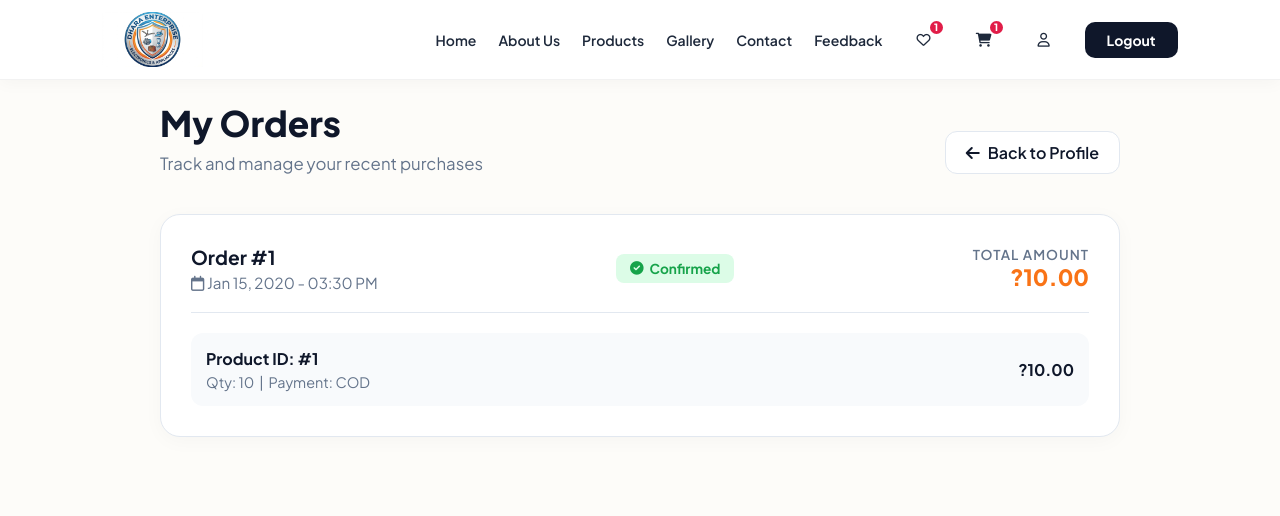
After one commit to Kariya-bansari/ecommerce-live, a Django app: page /product/orders/ in a window 1280 px wide. The commit adds this page. Shown: the top 516 px of the page. Run offline with Django 4.2, Linux system fonts and the light colour scheme; a user stored in the database is signed in; tables that the repository leaves empty hold one stand-in row (values such as "Sample post"); parts of the project's set-up code (start-up, migrations or seed data) failed here and were passed over.

Commit message:
Create My Orders page and link it from profile

```diff
--- a/store/urls.py
+++ b/store/urls.py
@@ -22,4 +22,5 @@ urlpatterns = [
     # Order pages
     path('order/<int:id>/', views.order_form, name='order_form'),
     path('place-order/', views.place_order, name='place_order'),
+    path('orders/', views.my_orders, name='my_orders'),
 ]
--- a/store/views.py
+++ b/store/views.py
@@ -236,3 +236,19 @@ def place_order(request):
     order.save()
     cart_items.delete()
     return render(request, "order_success.html", {"order": order})
+
+
+@login_required
+def my_orders(request):
+    orders = Order.objects.filter(user=request.user).order_by('-created_at')
+
+    # We also need to fetch wishlist/cart counts for the header to render correctly
+    wishlist_product_ids = Wishlist.objects.filter(user=request.user).values_list('product_id', flat=True) if request.user.is_authenticated else []
+    cart_product_ids = Cart.objects.filter(user=request.user).values_list('product_id', flat=True) if request.user.is_authenticated else []
+
+    context = {
+        'orders': orders,
+        'wishlist_product_ids': wishlist_product_ids,
+        'cart_product_ids': cart_product_ids,
+    }
+    return render(request, "my_orders.html", context)
--- /dev/null
+++ b/templates/my_orders.html
@@ -0,0 +1,112 @@
+<!DOCTYPE html>
+<html lang="en">
+<head>
+    <meta charset="UTF-8">
+    <meta name="viewport" content="width=device-width, initial-scale=1.0">
+    <title>My Orders | Dhara Enterprise</title>
+    <link href="https://cdnjs.cloudflare.com/ajax/libs/font-awesome/6.0.0/css/all.min.css" rel="stylesheet">
+    <link href="https://fonts.googleapis.com/css2?family=Plus+Jakarta+Sans:wght@300;400;500;600;700;800&display=swap" rel="stylesheet">
+    <style>
+        :root {
+            --primary: #f97316;
+            --primary-bg: #fdfcf9;
+            --dark: #0f172a;
+            --text: #334155;
+            --border: #e2e8f0;
+            --card-bg: #ffffff;
+            --transition: all 0.3s ease;
+        }
+        * { margin: 0; padding: 0; box-sizing: border-box; font-family: 'Plus Jakarta Sans', sans-serif; }
+        body { background: var(--primary-bg); color: var(--text); padding-top: 100px; padding-bottom: 80px; }
+
+        .container { max-width: 1000px; margin: 0 auto; padding: 0 20px; }
+        .page-header { margin-bottom: 40px; display: flex; justify-content: space-between; align-items: flex-end; }
+        .page-title h1 { font-size: 2.2rem; color: var(--dark); font-weight: 800; margin-bottom: 8px; }
+        .page-title p { color: #64748b; font-size: 1.05rem; }
+        .back-btn { display: inline-flex; align-items: center; gap: 8px; color: var(--dark); text-decoration: none; font-weight: 600; background: white; padding: 10px 20px; border-radius: 12px; border: 1px solid var(--border); transition: var(--transition); }
+        .back-btn:hover { background: var(--primary); color: white; border-color: var(--primary); transform: translateY(-2px); }
+
+        .orders-list { display: flex; flex-direction: column; gap: 24px; }
+        .order-card { background: var(--card-bg); border-radius: 20px; border: 1px solid var(--border); padding: 30px; box-shadow: 0 4px 20px rgba(0,0,0,0.03); }
+        .order-header { display: flex; justify-content: space-between; align-items: center; border-bottom: 1px solid var(--border); padding-bottom: 20px; margin-bottom: 20px; flex-wrap: wrap; gap: 15px; }
+        .order-id { font-size: 1.2rem; font-weight: 700; color: var(--dark); }
+        .order-date { color: #64748b; font-size: 0.95rem; margin-top: 4px; }
+        .order-status { background: #dcfce7; color: #16a34a; padding: 6px 14px; border-radius: 8px; font-weight: 700; font-size: 0.85rem; display: inline-flex; align-items: center; gap: 6px; }
+        .order-total { text-align: right; }
+        .order-total span { display: block; color: #64748b; font-size: 0.85rem; font-weight: 600; text-transform: uppercase; letter-spacing: 1px; }
+        .order-total strong { font-size: 1.4rem; color: var(--primary); font-weight: 800; }
+
+        .order-items { display: flex; flex-direction: column; gap: 15px; }
+        .order-item { display: flex; justify-content: space-between; align-items: center; padding: 15px; background: #f8fafc; border-radius: 12px; }
+        .item-info h4 { color: var(--dark); font-size: 1rem; margin-bottom: 4px; }
+        .item-info p { color: #64748b; font-size: 0.9rem; }
+        .item-price { font-weight: 700; color: var(--dark); }
+
+        .empty-state { text-align: center; padding: 60px 20px; background: white; border-radius: 20px; border: 1px solid var(--border); }
+        .empty-state i { font-size: 60px; color: #cbd5e1; margin-bottom: 20px; }
+        .empty-state h3 { font-size: 1.5rem; color: var(--dark); margin-bottom: 10px; }
+        .empty-state p { color: #64748b; margin-bottom: 24px; }
+        .empty-state a { display: inline-block; background: var(--dark); color: white; text-decoration: none; padding: 12px 28px; border-radius: 12px; font-weight: 700; transition: var(--transition); }
+        .empty-state a:hover { background: var(--primary); transform: translateY(-2px); }
+
+        @media (max-width: 768px) {
+            .page-header { flex-direction: column; align-items: flex-start; gap: 20px; }
+            .order-header { flex-direction: column; align-items: flex-start; }
+            .order-total { text-align: left; margin-top: 10px; }
+            .order-item { flex-direction: column; align-items: flex-start; gap: 10px; }
+        }
+    </style>
+</head>
+<body>
+    {% include "header.html" %}
+
+    <div class="container">
+        <div class="page-header">
+            <div class="page-title">
+                <h1>My Orders</h1>
+                <p>Track and manage your recent purchases</p>
+            </div>
+            <a href="/profile/" class="back-btn"><i class="fa-solid fa-arrow-left"></i> Back to Profile</a>
+        </div>
+
+        {% if orders %}
+            <div class="orders-list">
+                {% for order in orders %}
+                    <div class="order-card">
+                        <div class="order-header">
+                            <div>
+                                <div class="order-id">Order #{{ order.id }}</div>
+                                <div class="order-date"><i class="fa-regular fa-calendar"></i> {{ order.created_at|date:"M d, Y - h:i A" }}</div>
+                            </div>
+                            <div class="order-status"><i class="fa-solid fa-circle-check"></i> Confirmed</div>
+                            <div class="order-total">
+                                <span>Total Amount</span>
+                                <strong>?{{ order.total_amount|floatformat:2 }}</strong>
+                            </div>
+                        </div>
+                        <div class="order-items">
+                            {% for item in order.items.all %}
+                                <div class="order-item">
+                                    <div class="item-info">
+                                        <h4>Product ID: #{{ item.product_id }}</h4>
+                                        <p>Qty: {{ item.quantity }} &nbsp;|&nbsp; Payment: {{ order.payment_mode }}</p>
+                                    </div>
+                                    <div class="item-price">?{{ item.price|floatformat:2 }}</div>
+                                </div>
+                            {% endfor %}
+                        </div>
+                    </div>
+                {% endfor %}
+            </div>
+        {% else %}
+            <div class="empty-state">
+                <i class="fa-solid fa-box-open"></i>
+                <h3>No Orders Found</h3>
+                <p>You haven't placed any orders yet. Start exploring our amazing products!</p>
+                <a href="/product/">Shop Now</a>
+            </div>
+        {% endif %}
+    </div>
+
+</body>
+</html>
--- a/templates/profile.html
+++ b/templates/profile.html
@@ -187,7 +187,7 @@
     <div class="content-grid">
         <aside class="side-menu">
             <a href="#" class="menu-link active"><i class="fa-solid fa-user-gear"></i> Profile Settings</a>
-            <a href="/cart/" class="menu-link"><i class="fa-solid fa-bag-shopping"></i> My Orders</a>
+            <a href="/product/orders/" class="menu-link"><i class="fa-solid fa-bag-shopping"></i> My Orders</a>
             <a href="/wishlist/" class="menu-link"><i class="fa-solid fa-heart"></i> My Wishlist</a>
             <a href="/contact/" class="menu-link"><i class="fa-solid fa-headset"></i> Help & Support</a>
             <a href="{% url 'logout' %}" class="menu-link logout"><i class="fa-solid fa-right-from-bracket"></i> Sign Out</a>
```
